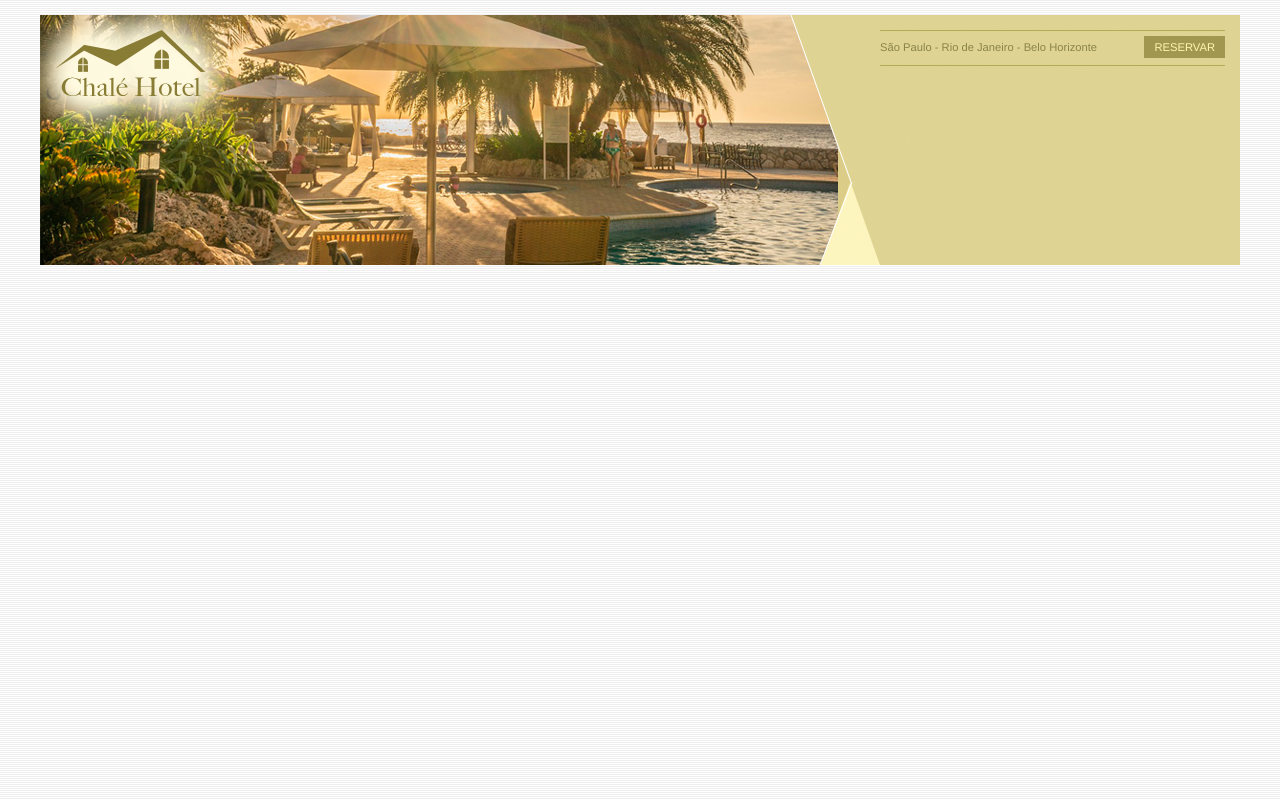
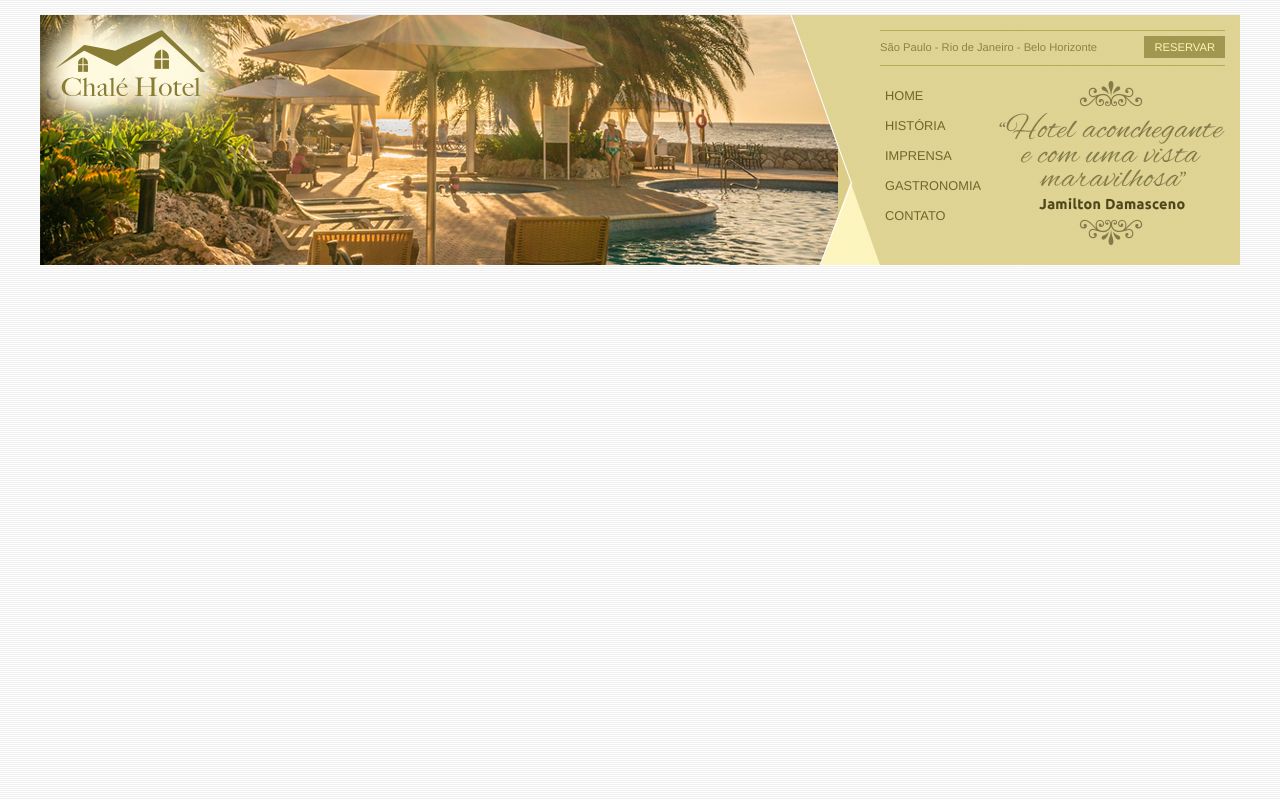
Before and after one commit to danielandradedasilva/chaleHotel, a plain HTML site: page index.html in a window 1280 px wide. Drawn offline with Linux system fonts and the light colour scheme.

Commit message:
menu lateral finalizado

```diff
--- a/css/style.css
+++ b/css/style.css
@@ -85,3 +85,33 @@ a.reserva {
     padding: 5px 10px;
     float: right;
 }
+
+#menu {
+    margin-top: 15px;
+}
+
+ul {
+    list-style: none;
+}
+
+ul#navegacao {
+    float: left;
+}
+
+ul#navegacao a {
+    text-transform: uppercase;
+    font-size: 0.8em;
+    padding: 5px;
+    color: #6e672c;
+    line-height: 30px;
+}
+
+ul#navegacao a:hover {
+    background: #fdf6be;
+}
+
+.depoimento {
+    width: 226px;
+    height: 164;
+    float: right;
+}
--- a/index.html
+++ b/index.html
@@ -21,6 +21,7 @@
             </div>
             <div id="area-menu">
                 <div id="conteudo-menu">
+
                     <div id="menu-locais">
                         <span class="locais">
                             São Paulo - Rio de Janeiro - Belo Horizonte
@@ -28,6 +29,18 @@
                         <a class="reserva" href="">Reservar</a>
                         <div style="clear: both;"></div>
                     </div>
+
+                    <div id="menu">
+                        <ul id="navegacao">
+                            <li><a href="">Home</a></li>
+                            <li><a href="">História</a></li>
+                            <li><a href="">Imprensa</a></li>
+                            <li><a href="">Gastronomia</a></li>
+                            <li><a href="">Contato</a></li>
+                        </ul>
+                        <img class="depoimento" src="img/depoimento.png" alt="depoimento">
+                    </div>
+
                 </div>
             </div>
         </div>
```
